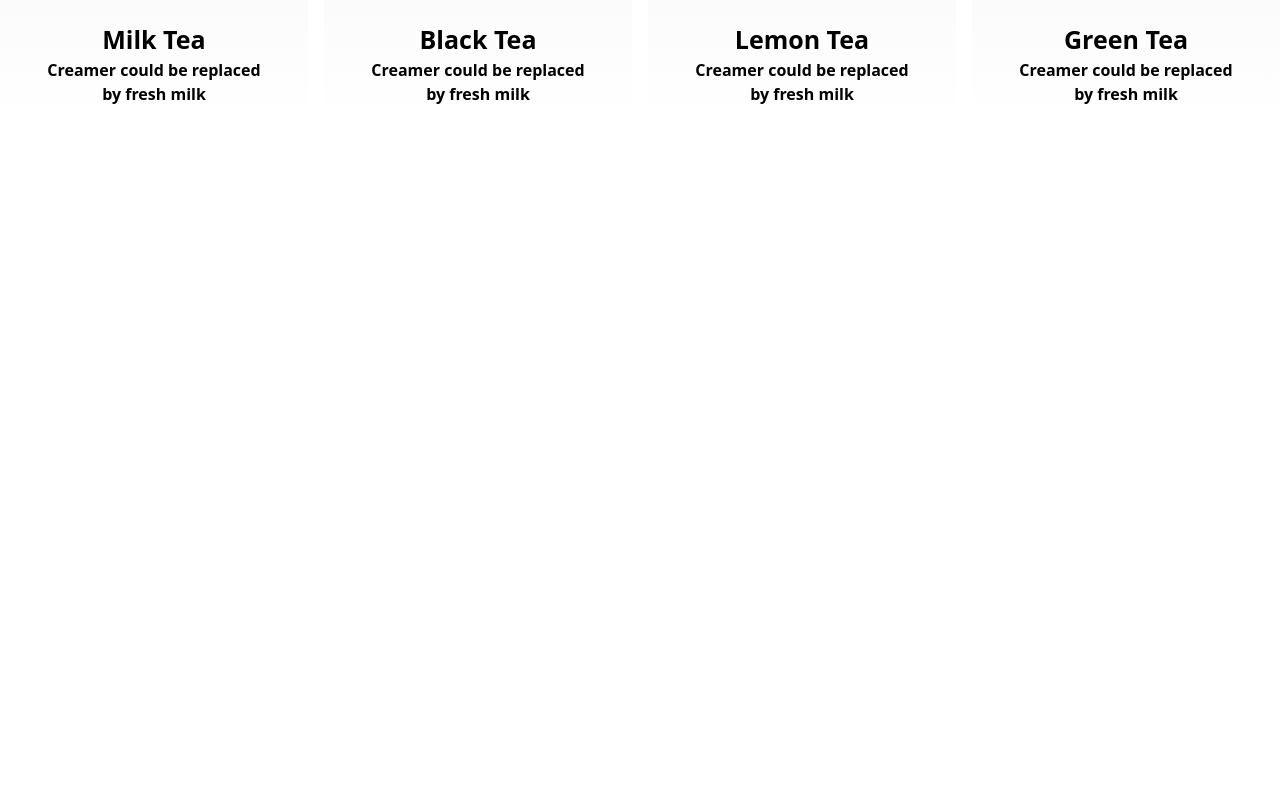
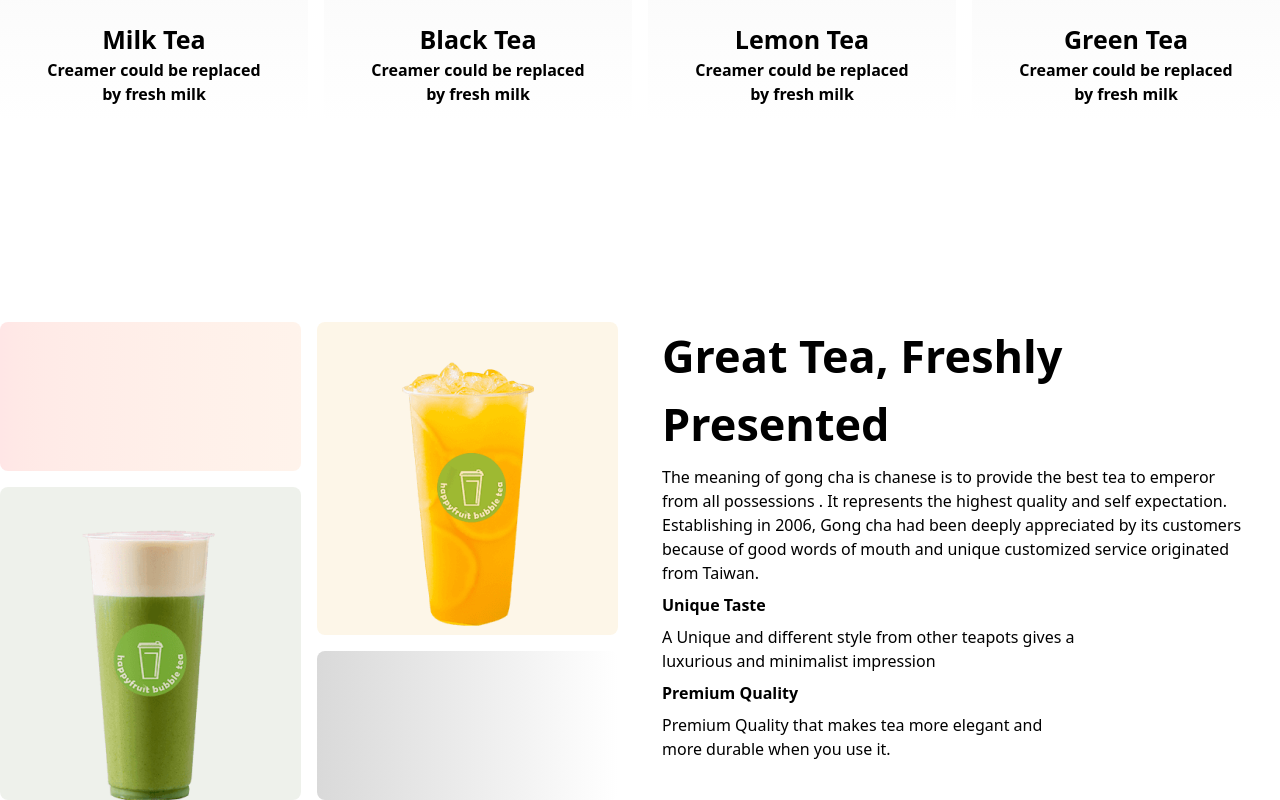
Before and after one commit to sharmin157/tea-house, a plain HTML site: page index.html in a window 1280 px wide. Shown: the part 1181-1981 px from the top of the page. Before the commit the page ends 1503 px from the top, so only its background shows below. Drawn offline with nearby package versions, Linux system fonts and the light colour scheme.

Commit message:
added the great tea section

```diff
--- a/index.html
+++ b/index.html
@@ -60,6 +60,30 @@ tea time at The<br/>Tea House</h1>
         </div>
 
      </section>
+     <!--great tea section starts here-->
+     <div class="parent_div  mt-[30px] max-w-[1300px] mx-auto flex flex-col md:flex-row
+      gap-6">
+        <div class="left_div  h-full md:w-1/2 grid grid-cols-2 grid-rows-3
+       gap-4 ">
+            <div class="bg-gradient-to-r from-[#ff0000] to-[#ff8938]
+            opacity-10 rounded-lg "> </div>
+            <div class="row-span-2 bg-[#e6a6231a] opacity-[1px] rounded-lg ">
+                <img src="./images/fresh-1.png" class="mx-auto block mt-[39px]" alt="">
+            </div>
+            <div class="row-span-2 bg-[#5776391a]  rounded-lg">
+                <img src="./images/fresh-2.png" class="mx-auto block mt-[39px]" alt="">
+            </div>
+            <div class="bg-gradient-to-r from-[#d9d9d9] to-[#ffffff] rounded-lg"></div>
+        </div>
+        <div class="right_div ml-[20px] h-full md:w-1/2">
+            <h1 class="manrope_font font-extrabold text-[45px] ">Great Tea, Freshly Presented</h1>
+            <p class="manrope_font font-medium text-[16px] my-2">The meaning of gong cha is chanese is to provide the best tea to emperor <br> from all possessions . It represents the highest quality and self expectation. <br> Establishing in 2006, Gong cha had been deeply appreciated by its customers <br> because of good words of mouth and unique customized service originated <br> from Taiwan.</p>
+            <h2 class="manrope_font font-extrabold text-[16px]">Unique Taste</h2>
+            <p class="manrope_font font-medium text-[16px] my-2">A Unique and different style from other teapots gives a <br> luxurious and minimalist impression</p>
+            <h2 class="manrope_font font-extrabold text-[16px] my-2">Premium Quality</h2>
+            <p class="manrope_font font-medium text-[16px]">Premium Quality that makes tea more elegant and <br> more durable when you use it.</p>
+        </div>
+     </div>
 
 </body>
 </html>
```
